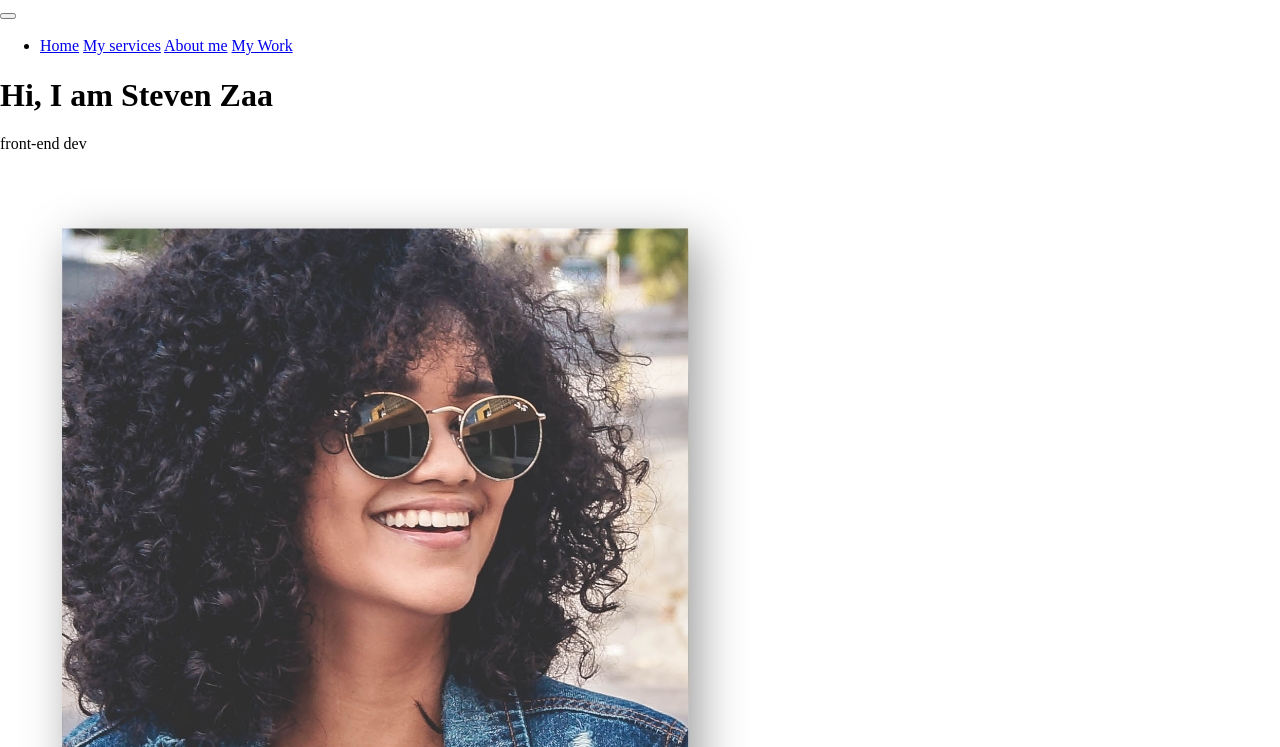
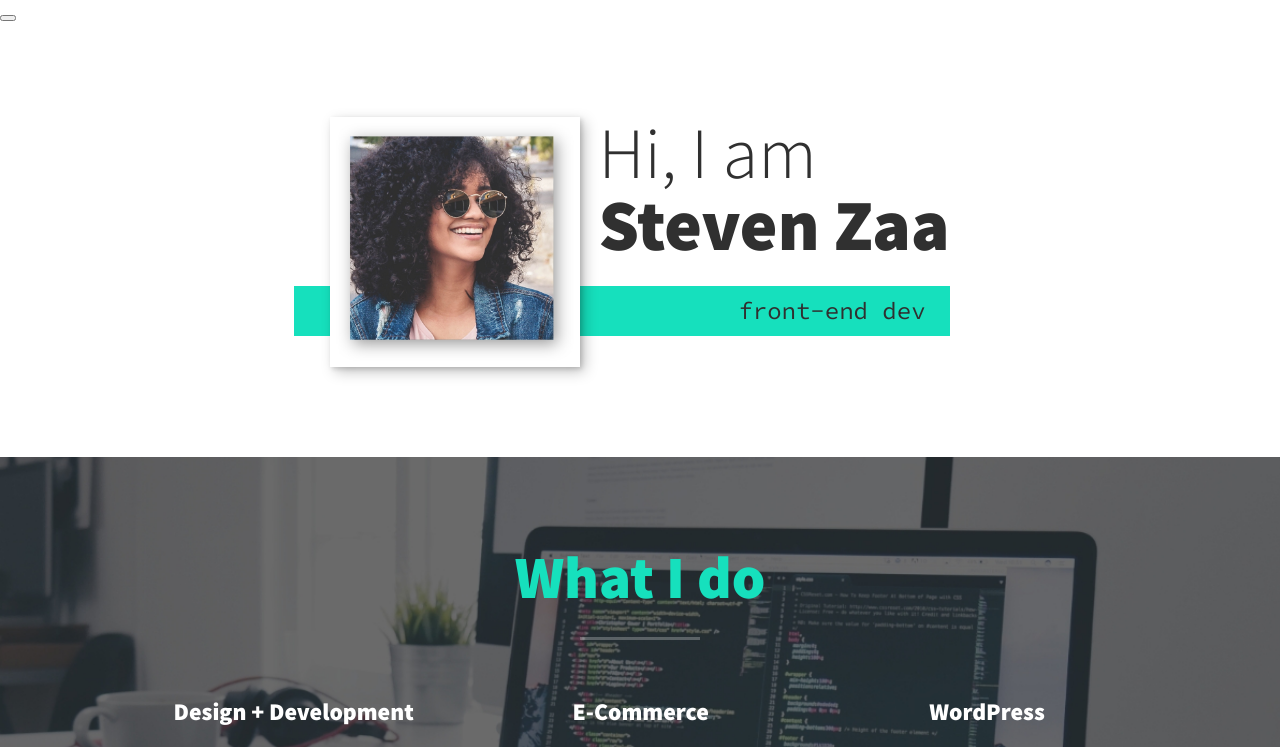
Before and after one commit to StevenACZ/Portfolio_Dev, a website: page index.html in a window 1280 px wide. Shown: the part 53-800 px from the top of the page. Drawn offline with nearby package versions, Linux system fonts and the light colour scheme.

Commit message:
Styling the intro and my services section

```diff
--- a/index.html
+++ b/index.html
@@ -9,6 +9,11 @@
   <!--LINKS-->
   <link rel="stylesheet" href="https://cdnjs.cloudflare.com/ajax/libs/normalize/7.0.0/normalize.min.css">
   <link rel="stylesheet" href="https://cdnjs.cloudflare.com/ajax/libs/font-awesome/5.11.2/css/all.css" integrity="sha256-46qynGAkLSFpVbEBog43gvNhfrOj+BmwXdxFgVK/Kvc=" crossorigin="anonymous" />
+  <link rel="stylesheet" href="./src/css/style.css">
+
+  <!--FONTS -->
+  <link href="https://fonts.googleapis.com/css?family=Source+Code+Pro:400,900|Source+Sans+Pro:300,900&display=swap" rel="stylesheet">
+
 </head>
 <body>
   <!--HEADER-->
@@ -23,12 +28,10 @@
 
     <nav class="nav">
       <ul class="nav__list">
-        <li class="nav__item">
-          <a class="nav__link" href="#home">Home</a>
-          <a class="nav__link" href="#services">My services</a>
-          <a class="nav__link" href="#about">About me</a>
-          <a class="nav__link" href="#">My Work</a>
-        </li>
+        <li class="nav__item"><a href="#" class="nav__link">Home</a></li>
+        <li class="nav__item"><a href="#" class="nav__link">My Services</a></li>
+        <li class="nav__item"><a href="#" class="nav__link">About me</a></li>
+        <li class="nav__item"><a href="#" class="nav__link">My Work</a></li>
       </ul>
     </nav>
   </header>
@@ -39,7 +42,7 @@
       Hi, I am <strong>Steven Zaa</strong>
     </h1>
     <p class="section__subtitle section__subtitle--intro">front-end dev</p>
-    <img src="./src/img/dev-jane-01.jpg" alt="a picture of Steven Coaila Zaa">
+    <img src="./src/img/dev-jane-01.jpg" alt="a picture of Steven Coaila Zaa" class="intro__img">
   </section>
 
   <!--MY SERVICES-->
--- /dev/null
+++ b/src/sass/abstracts/_variables.scss
@@ -0,0 +1,31 @@
+/////////////////////////////////////////////////////////////
+//--(VARIABLES)-------------------------------------------//
+///////////////////////////////////////////////////////////
+:root {
+  --ff-primary: 'Source Sans Pro', sans-serif;
+  --ff-secondary: 'Source Code Pro', monospace;
+
+  --fw-reg: 300;
+  --fw-bold: 900;
+
+  --clr-light: #fff;
+  --clr-dark: #303030;
+  --clr-accent: #16e0bd;
+
+  --fs-h1: 3rem;
+  --fs-h2: 2.25rem;
+  --fs-h3: 1.25rem;
+  --fs-body: 1rem;
+
+  --bs: 0.25em 0.25em 0.75em rgba(0,0,0,.25),
+        0.125em 0.125em 0.25em rgba(0,0,0,.15);
+}
+
+@media (min-width: 800px) {
+  :root {
+    --fs-h1: 4.5rem;
+    --fs-h2: 3.75rem;
+    --fs-h3: 1.5rem;
+    --fs-body: 1.125rem;
+  }
+}
--- /dev/null
+++ b/src/sass/base/_base.scss
@@ -0,0 +1,44 @@
+/////////////////////////////////////////////////////////////
+//--(BASE)-------------------------------------------//
+///////////////////////////////////////////////////////////*,
+*::before,
+*::after {
+  box-sizing: border-box;
+}
+
+body {
+  background: var(--clr-light);
+  color: var(--clr-dark);
+  margin: 0;
+  font-family: var(--ff-primary);
+  font-size: var(--fs-body);
+  line-height: 1.6;
+}
+
+section {
+  padding: 5em 2em;
+}
+
+img {
+  display: block;
+  max-width: 100%;
+}
+
+strong { font-weight: var(--fw-bold); }
+
+/*html {
+  //This defines what 1rem is
+  font-size: 62.5%; // 1 rem = 10px
+
+  @include respond(tab-land) { // width < 1200?
+    font-size: 56.25%; // 1rem = 9px, 9/16 = 56.25%
+  }
+
+  @include respond(tab-port) { // width < 900?
+    font-size: 50%; // 1rem = 8px, 8/16 = 50%
+  }
+
+  @include respond(big-desktop) {
+    font-size: 75%; // 1rem = 12px, 12/16 = 75%
+  }
+}*/
--- /dev/null
+++ b/src/sass/base/_typography.scss
@@ -0,0 +1,38 @@
+/////////////////////////////////////////////////////////////
+//--(TYPOGRAPHY)------------------------------------------//
+///////////////////////////////////////////////////////////
+h1,
+h2,
+h3 {
+  line-height: 1;
+  margin: 0;
+}
+
+h1 { font-size: var(--fs-h1) }
+h2 { font-size: var(--fs-h2) }
+h3 { font-size: var(--fs-h3) }
+
+.section__title {
+  margin-bottom: .25em;
+
+  &--intro {
+    font-weight: var(--fw-reg);
+
+    & strong {
+      display: block;
+    }
+  }
+}
+
+.section__subtitle {
+  margin: 0;
+  font-size: var(--fs-h3);
+
+  &--intro,
+  &--about {
+    background: var(--clr-accent);
+    padding: .25em 1em;
+    font-family: var(--ff-secondary);
+    margin-bottom: 1em;
+  }
+}
--- /dev/null
+++ b/src/sass/components/_button.scss
@@ -0,0 +1,25 @@
+/////////////////////////////////////////////////////////////
+//--(BUTTONS)--------------------------------------//
+///////////////////////////////////////////////////////////
+.btn {
+  display: inline-block;
+  padding: .5em 2.5em;
+  background: var(--clr-accent);
+  color: var(--clr-dark);
+  text-decoration: none;
+  cursor: pointer;
+  font-size: .8rem;
+  text-transform: uppercase;
+  letter-spacing: 2px;
+  font-weight: var(--fw-bold);
+  transition: transform 200ms ease-in-out;
+}
+
+.btn:hover {
+  transform: scale(1.1);
+}
+
+:focus {
+  outline: 3px solid var(--clr-accent);
+  outline-offset: 3px;
+}
--- /dev/null
+++ b/src/sass/layout/_header.scss
@@ -0,0 +1,4 @@
+/////////////////////////////////////////////////////////////
+//--(HEADER)----------------------------------------------//
+///////////////////////////////////////////////////////////
+nav { display: none; }
--- /dev/null
+++ b/src/sass/main.scss
@@ -0,0 +1,11 @@
+@import "./abstracts/variables";
+
+@import "./base/base";
+@import "./base/typography";
+
+@import "./components/button";
+
+@import "./layout/header";
+@import "./layout/footer";
+
+@import "./pages/home";
--- /dev/null
+++ b/src/sass/pages/_home.scss
@@ -0,0 +1,92 @@
+/////////////////////////////////////////////////////////////
+//--(INTRO SECTION)---------------------------------------//
+///////////////////////////////////////////////////////////
+.intro {
+  position: relative;
+
+  &__img {
+    box-shadow: var(--bs);
+  }
+}
+
+.section__subtitle--intro {
+  display: inline-block;
+}
+
+@media (min-width: 600px) {
+  .intro {
+    display: grid;
+    width: min-content;
+    margin: 0 auto;
+    grid-column-gap: 1em;
+    grid-template-areas: "img title"
+                         "img subtitle";
+    grid-template-columns: min-content max-content;
+
+    &__img {
+      grid-area: img;
+      min-width: 250px;
+      position: relative;
+      z-index: 2;
+    }
+  }
+
+  .section__subtitle--intro {
+    align-self: start;
+    grid-column: -1 / 1;
+    grid-row: 2;
+    text-align: right;
+    position: relative;
+    left: -1.5em;
+    width: calc(100% - 0.5em);
+  }
+}
+
+/////////////////////////////////////////////////////////////
+//--(MY SERVICES SECTION)----------------------------------//
+///////////////////////////////////////////////////////////
+.my-services {
+  background-color: var(--clr-dark);
+  background-image: url(../img/services-bg.jpg);
+  background-size: cover;
+  /* background-blend-mode: multiply; */
+  color: var(--clr-light);
+  text-align: center;
+}
+
+.section__title--services {
+  color: var(--clr-accent);
+  position: relative;
+
+  &::after {
+    content: '';
+    display: block;
+    width: 2em;
+    height: 3px;
+    margin: 0.5em auto 1em;
+    background: var(--clr-light);
+    opacity: 0.25;
+  }
+}
+
+.services {
+  margin-bottom: 4em;
+}
+
+.service {
+  max-width: 500px;
+  margin: 0 auto;
+}
+
+@media (min-width: 800px) {
+  .services {
+    display: flex;
+    max-width: 1000px;
+    margin-left: auto;
+    margin-right: auto;
+  }
+
+  .service + .service {
+    margin-left: 2em;
+  }
+}
```
Also changed, not shown: package.json (added, +22 -0 lines), normalize.css (deleted), src/css/style.css (added), src/sass/layout/_footer.scss (added), 1 other file.
